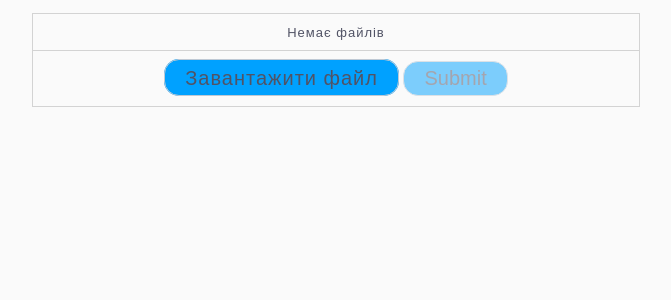
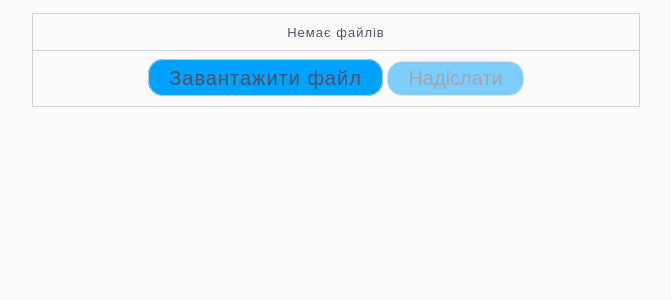
Before and after one commit to antipups/web_secrets, a Django app: page / in a window 1280 px wide. Shown: the part 50-350 px from the top of the page, without its empty margins (304-975 px from the left). Run offline with Django 4.2, Linux system fonts and the light colour scheme; the visitor is signed in with stand-in values (Sample User, id 1); data that the repository does not hold is empty.

Commit message:
1) Исправлен баг с паролем; 2) Переведно отправить на украинский;

```diff
--- a/custom_users/admin.py
+++ b/custom_users/admin.py
@@ -14,8 +14,8 @@
     """A form for creating new users. Includes all the required
     fields, plus a repeated password."""
     public_key = forms.CharField(label='Public Key',
-                                  max_length=10240,
-                                  widget=forms.Textarea)
+                                 max_length=10240,
+                                 widget=forms.Textarea)
 
     class Meta:
         model = MyUser
--- a/custom_users/backend.py
+++ b/custom_users/backend.py
@@ -20,6 +20,7 @@
 
         if users := MyUser.objects.filter(login=username):
             user = users[0]
+            pubkey = pubkey.replace('KEY----- ', 'KEY-----\n').replace(' -----END', '\n-----END')
 
             try:
                 check_signature(public_key=pubkey, signature=user.signature)
--- a/templates/file_storage/file_list.html
+++ b/templates/file_storage/file_list.html
@@ -70,7 +70,7 @@
                         {% csrf_token %}
                         <label for="file_load" class="label_file_load blue_button shadow_border">Завантажити файл</label>
                         <input id="file_load" name="file_load" type="file">
-                        <input type="submit" class="blue_button shadow_border submit_file" disabled>
+                        <input type="submit" class="blue_button shadow_border submit_file" value="Надіслати" disabled>
                     </form>
                 </div>
             </td>
--- a/templates/form.html
+++ b/templates/form.html
@@ -26,5 +26,5 @@
         </div>
     {% endfor %}
 
-    <input type="submit">
+    <input type="submit" value="Надіслати">
 </form>
```
Also changed, not shown: 1 other file.
